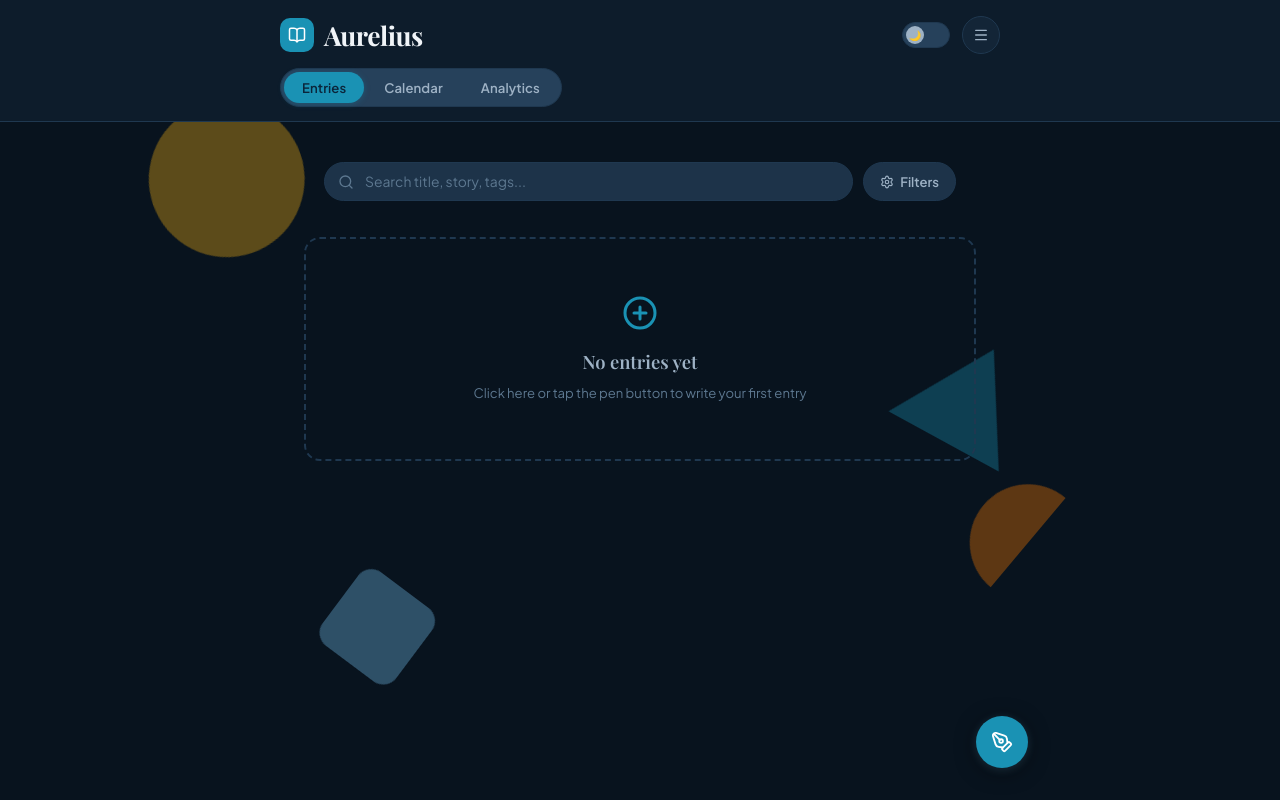
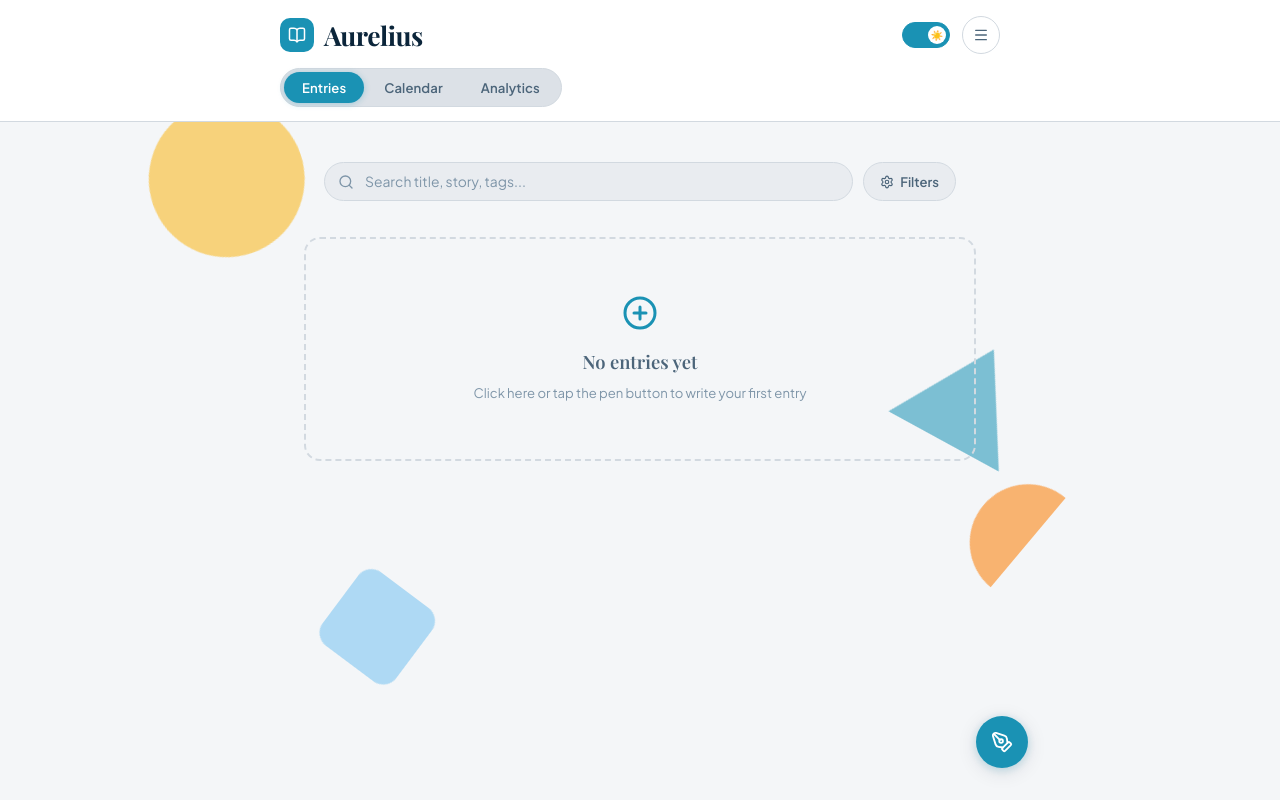
Before and after one commit to nahidgaziang/DiaryProject, a React (Vite) app: page / in a window 1280 px wide. Built offline with nearby package versions, Linux system fonts and the light colour scheme; a web font is replaced by a local one.

Commit message:
feat: Default dark mode to system preferences and add LocalStorage persistence

```diff
--- a/src/App.tsx
+++ b/src/App.tsx
@@ -625,7 +625,13 @@ function App() {
   const [activeTheme, setActiveTheme] = useState<'ocean' | 'forest' | 'amber' | 'slate'>('ocean');
   const [customThemeColor, setCustomThemeColor] = useState<string>('#1A92B4');
   const [isCustomTheme, setIsCustomTheme] = useState<boolean>(false);
-  const [isDark, setIsDark] = useState(true);
+  const [isDark, setIsDark] = useState<boolean>(() => {
+    const saved = localStorage.getItem('aurelius_theme_mode');
+    if (saved !== null) {
+      return saved === 'dark';
+    }
+    return window.matchMedia('(prefers-color-scheme: dark)').matches;
+  });
   const [isSettingsOpen, setIsSettingsOpen] = useState(false);
   const [fabRipple, setFabRipple] = useState(false);
 
@@ -727,6 +733,7 @@ function App() {
   useEffect(() => {
     document.documentElement.setAttribute('data-theme', activeTheme);
     document.documentElement.setAttribute('data-mode', isDark ? 'dark' : 'light');
+    localStorage.setItem('aurelius_theme_mode', isDark ? 'dark' : 'light');
 
     const root = document.documentElement;
     if (isCustomTheme && customThemeColor) {
```
